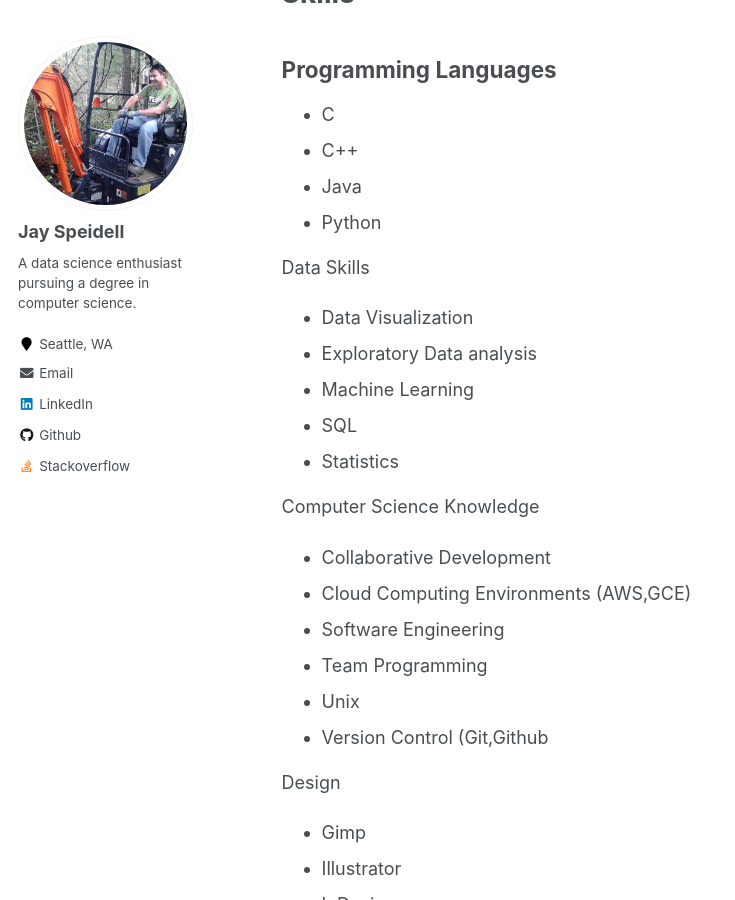
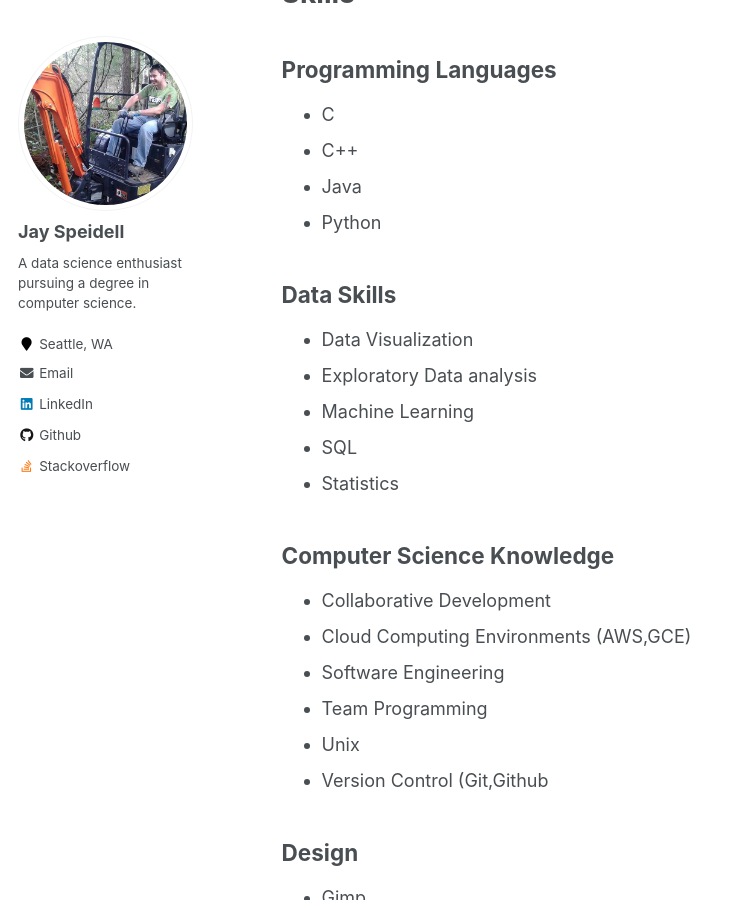
Before and after one commit to jayspeidell/jayspeidell.github.io, a Jekyll site: the page built from _pages/cv.md, in a window 1280 px wide and 900 px high, scrolled down 1212 px. Shown: the whole window, without its empty margins (0-735 px from the left). Built offline with Jekyll 4.4.1, drawn with Linux system fonts in a browser that asks for light colours.

Commit message:
formatting cleanup

```diff
--- a/_pages/cv.md
+++ b/_pages/cv.md
@@ -45,24 +45,23 @@ Skills
 * Java
 * Python
 
-Data Skills
+## Data Skills
 * Data Visualization
 * Exploratory Data analysis
 * Machine Learning
 * SQL
 * Statistics
 
-Computer Science Knowledge
+## Computer Science Knowledge
 * Collaborative Development
 * Cloud Computing Environments
 (AWS,GCE)
-* Software
-Engineering
+* Software Engineering
 * Team Programming
 * Unix
 * Version Control (Git,Github
 
-Design
+## Design
 * Gimp
 * Illustrator
 * InDesign
```
